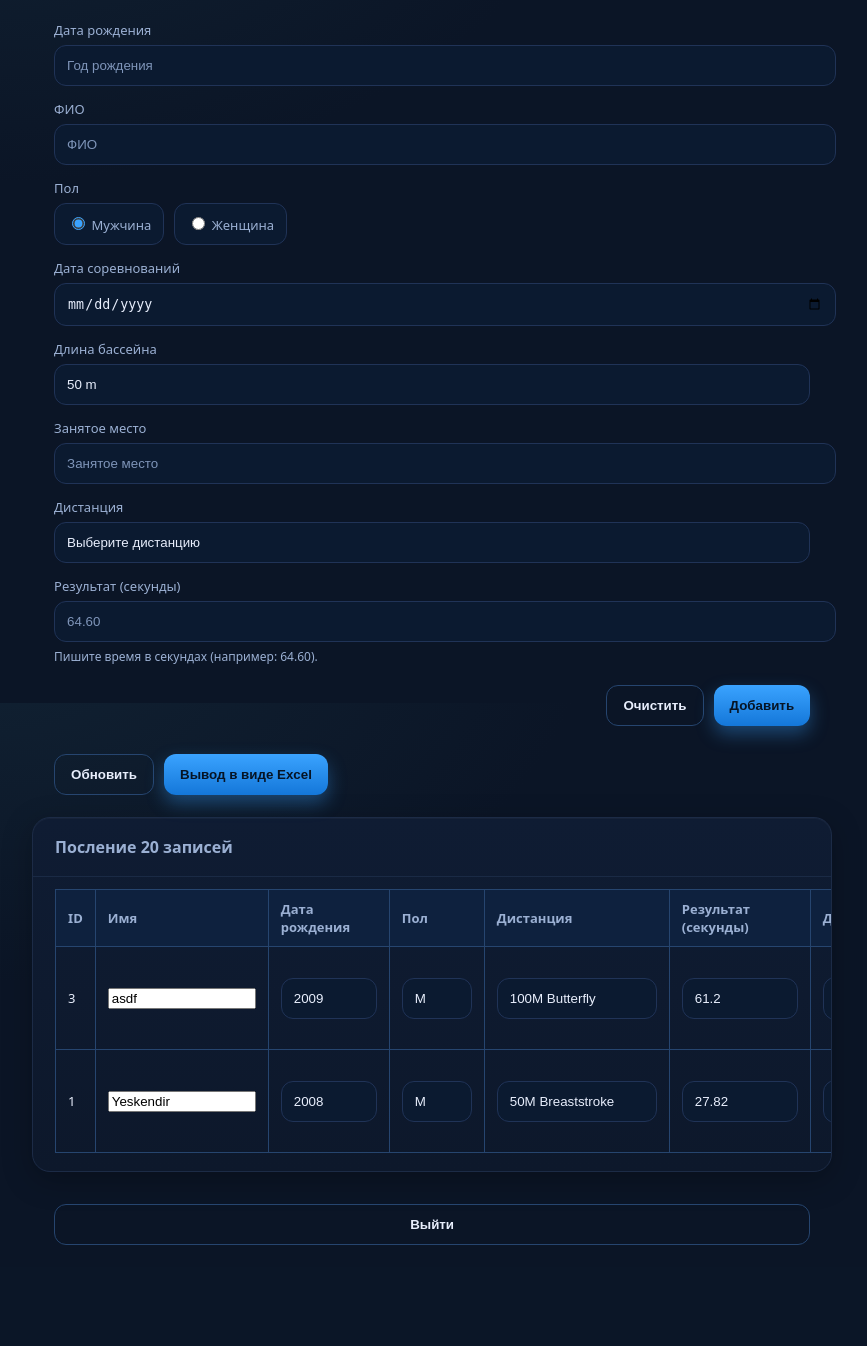
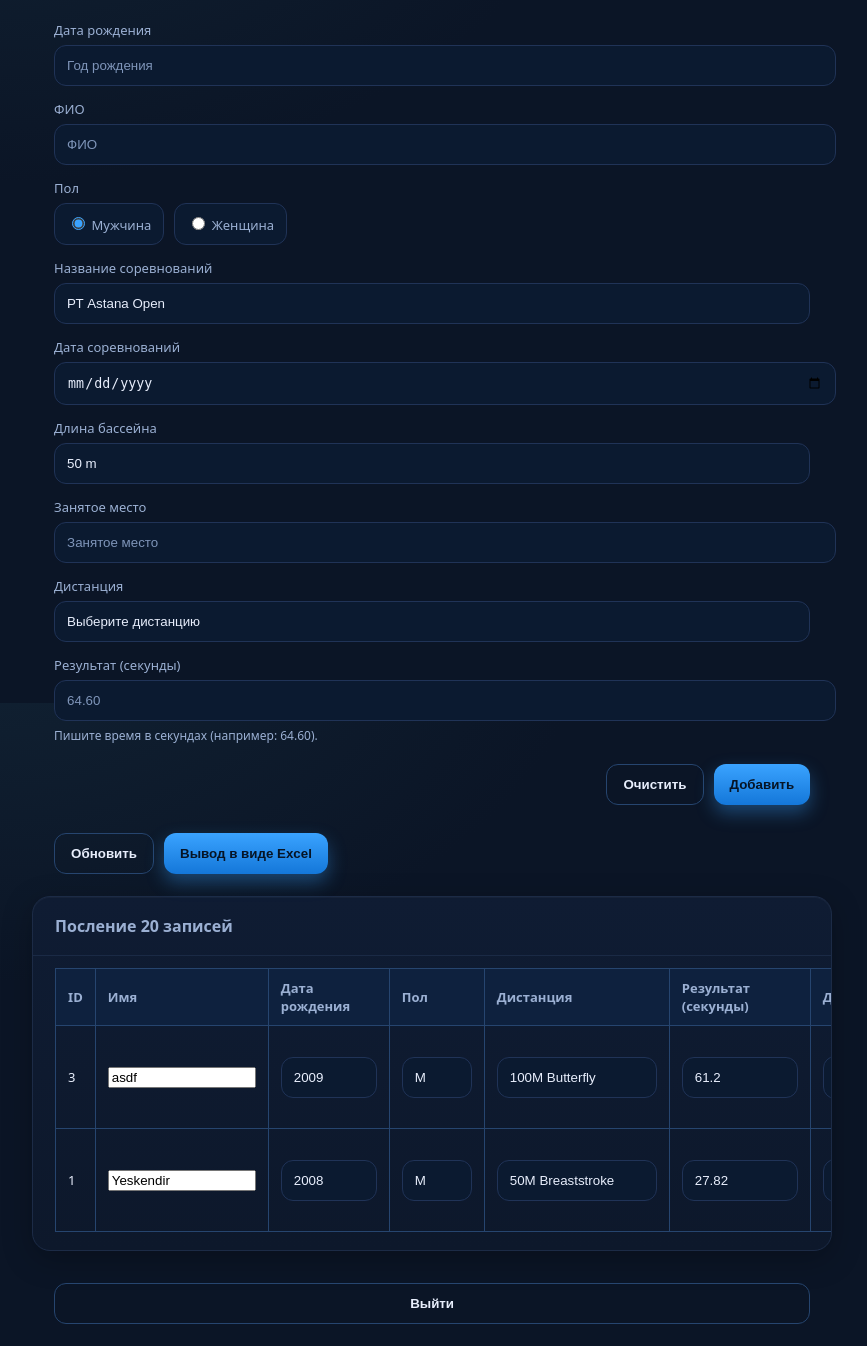
Before and after one commit to Iskoyes/Ranking_system1, a Flask app: page / in a window 1280 px wide. Shown: the part 97-1443 px from the top of the page, without its empty margins (269-1136 px from the left). Before the commit the page ends 1342 px from the top, so only its background shows below. Run offline with Flask 3, Linux system fonts and the light colour scheme; the visitor is signed in with stand-in values (Sample User, id 1); data comes from the database, SQL or seed files in the repository.

Commit message:
add name_of_competition

```diff
--- a/backend/app.py
+++ b/backend/app.py
@@ -48,6 +48,7 @@ class Swimmers(db.Model):
     gender = db.Column(db.String(10), nullable=False)
     event = db.Column(db.String(100), nullable=False)
     result = db.Column(db.Float, nullable=False)  # stored in seconds
+    name_of_competition = db.Column(db.String(100), nullable=False)
     date_of_competition = db.Column(db.Date, nullable=False)
     pool_length = db.Column(db.Integer, nullable=False)
     place_taken = db.Column(db.Integer, nullable=False)
@@ -104,6 +105,7 @@ def add_data():
         result_seconds = time_to_seconds(data["result"])  # supports both seconds and mm:ss,ms
         pool_len = int(data["pool_length"])
         place_taken = int(data["place_t"])
+        name_of_competition = int(data["name_of_competition"])
         event_date = datetime.strptime(data["date_of_competition"], "%Y-%m-%d").date()
 
         # Compute points
@@ -117,6 +119,7 @@ def add_data():
             gender=gender,
             event=event_name,
             result=result_seconds,
+            name_of_competition=name_of_competition,
             date_of_competition=event_date,
             pool_length=pool_len,
             place_taken=place_taken,
--- a/render.yaml
+++ b/render.yaml
@@ -1,5 +1,5 @@
 databases:
-  - name: swimming-results_2-db
+  - name: swimming-results_3-db
     plan: free
 
 services:
@@ -23,5 +23,5 @@ services:
         value: '2025'
       - key: DATABASE_URL
         fromDatabase:
-          name: swimming-results_2-db
+          name: swimming-results_3-db
           property: connectionString
--- a/templates/index.html
+++ b/templates/index.html
@@ -120,6 +120,26 @@
               <label class="radio"><input type="radio" name="gender" value="M" checked /> Мужчина</label>
               <label class="radio"><input type="radio" name="gender" value="F" /> Женщина</label>
             </div>
+          </div>
+          <div class="field">
+            <label for="name_of_competition">Название соревнований</label>
+            <select id="name_of_competition" name="name_of_competition" required>
+              <option value="ЧРК по плаванию Костанай">ЧРК Костанай</option>
+              <option value="РТ Жемчужина бурабая" selected>РТ Жемчужина бурабая</option>
+              <option value="РТ по плаванию Веселый дельфин" selected>РТ Веселый дельфин</option>
+              <option value="РТ по плаванию SwimFeelsCup"> РТ SwimFeelsCup</option>
+              <option value="ЧРК Астана" selected>ЧРК Астана</option>
+              <option value="РТ Семей">РТ Семей</option>
+              <option value="ЛЧРК" selected>ЛЧРК</option>
+              <option value="ЧРК Шымкент" selected>ЛЧРК</option>
+              <option value="РТ Жібек жолы" selected>РТ Жибек жолы</option>
+              <option value="МЧРК" selected>МЧРК</option>
+              <option value="ЗЧРК" selected>ЗЧРК</option>
+              <option value="РТ Ақтөбе үміттері"selected>РТ Ақтөбе үміттері</option>
+              <option value="РТ Алтай жұлдызы"selected>РТ Алтай жұлдызы</option>
+              <option value="Кубок РК"selected>Кубок РК</option>
+              <option value="РТ Astana Open"selected>РТ Astana Open</option>
+            </select>
           </div>
           <!-- Date of Competition -->
           <div class="field">
```
